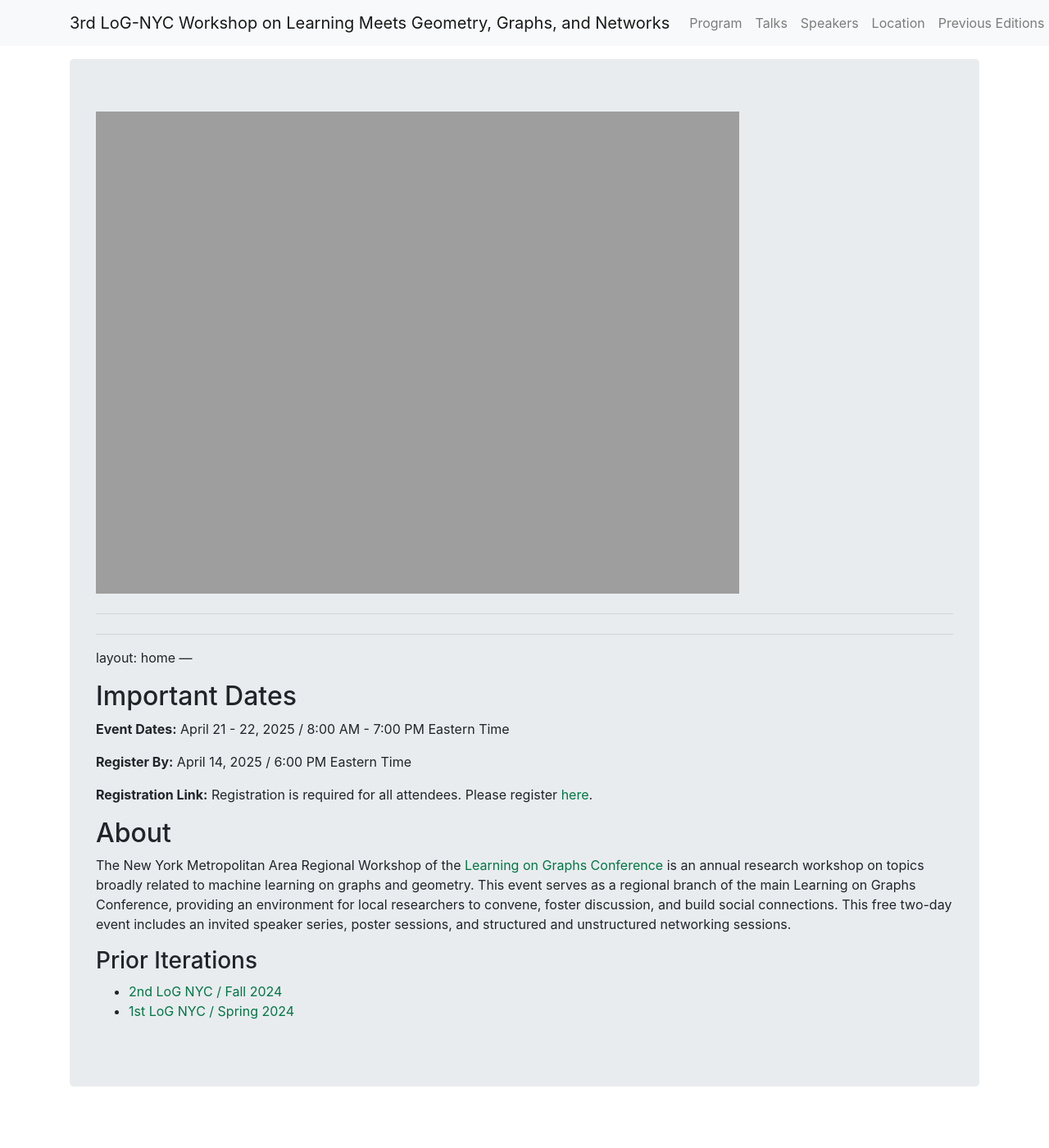
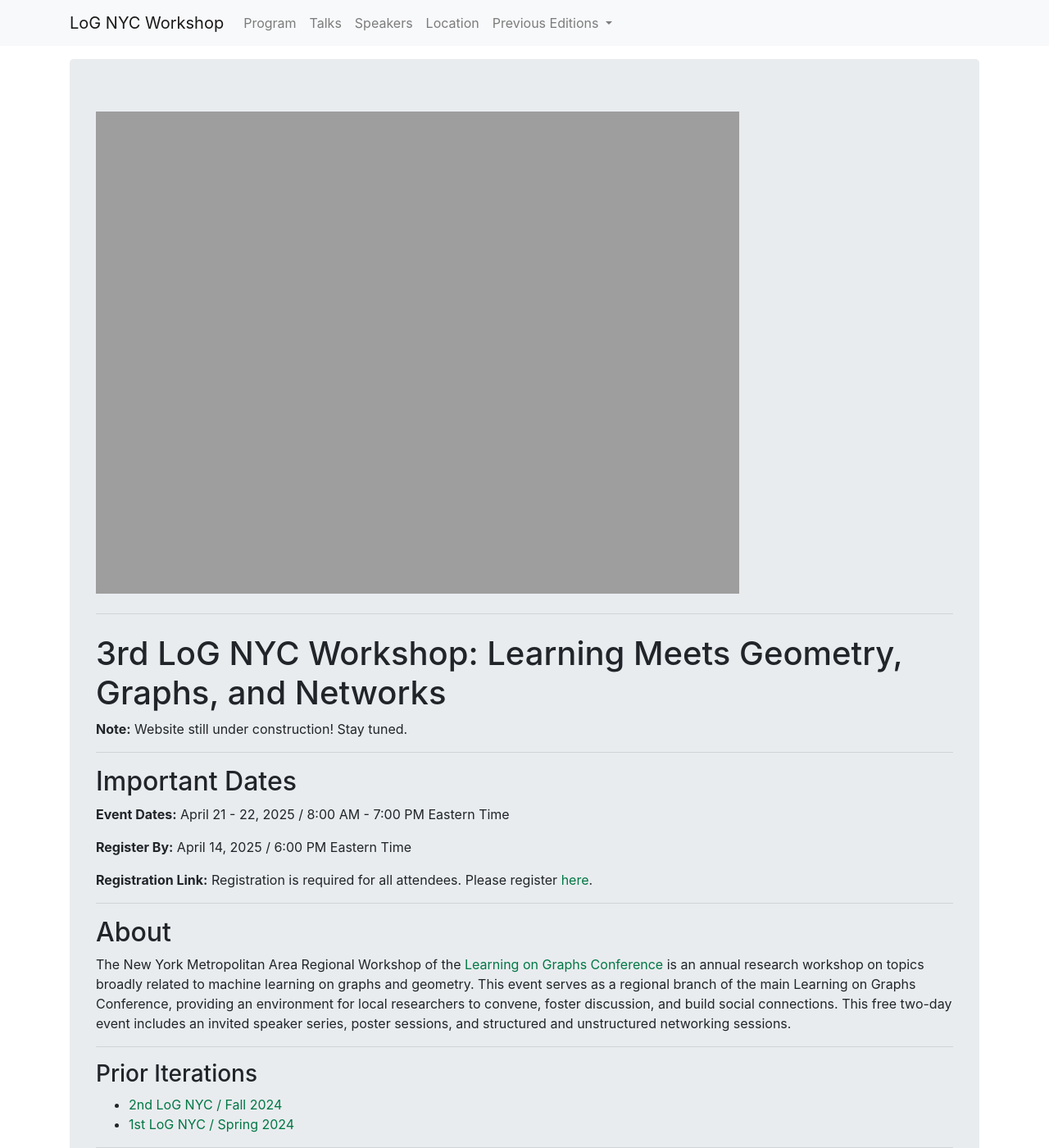
Before and after one commit to log-nyc/log-nyc.github.io, a Jekyll site: the page built from index.md, in a window 1280 px wide and 1400 px high. Shown: the whole window at 82% size. Built offline with Jekyll 4.4.1, drawn with Linux system fonts in a browser that asks for light colours; our own code applies the rules of GitHub Pages for plain Markdown files.

Commit message:
update landing page

```diff
--- a/_config.yml
+++ b/_config.yml
@@ -1,4 +1,4 @@
-title: 3rd LoG-NYC Workshop on Learning Meets Geometry, Graphs, and Networks
+title: LoG NYC Workshop
 preposition: at
 #description: >-
 #  NYC regional workshop of the Learning on Graphs Conference
--- a/index.md
+++ b/index.md
@@ -1,8 +1,9 @@
+
+# 3rd LoG NYC Workshop: Learning Meets Geometry, Graphs, and Networks
+
+**Note:** Website still under construction! Stay tuned.
 
 ---
-layout: home
----
-
 
 ## Important Dates
 
@@ -12,11 +13,17 @@ layout: home
 
 **Registration Link:** Registration is required for all attendees. Please register [here](https://events.simonsfoundation.org/event/90116c4e-d87a-4943-8bb8-b3b92d0ff398/regProcessStep1:9d11078f-3ba9-4a4e-be59-4d82b9e7a8ca?RefId=Registration).
 
+---
+
 ## About
 
 The New York Metropolitan Area Regional Workshop of the [Learning on Graphs Conference](https://logconference.org/) is an annual research workshop on topics broadly related to machine learning on graphs and geometry. This event serves as a regional branch of the main Learning on Graphs Conference, providing an environment for local researchers to convene, foster discussion, and build social connections. This free two-day event includes an invited speaker series, poster sessions, and structured and unstructured networking sessions.
+
+---
 
 ### Prior Iterations
 
 - [2nd LoG NYC / Fall 2024](https://logmeetupnyc.github.io/)
 - [1st LoG NYC / Spring 2024](https://1stlognycmeetup.github.io/)
+
+---
```
